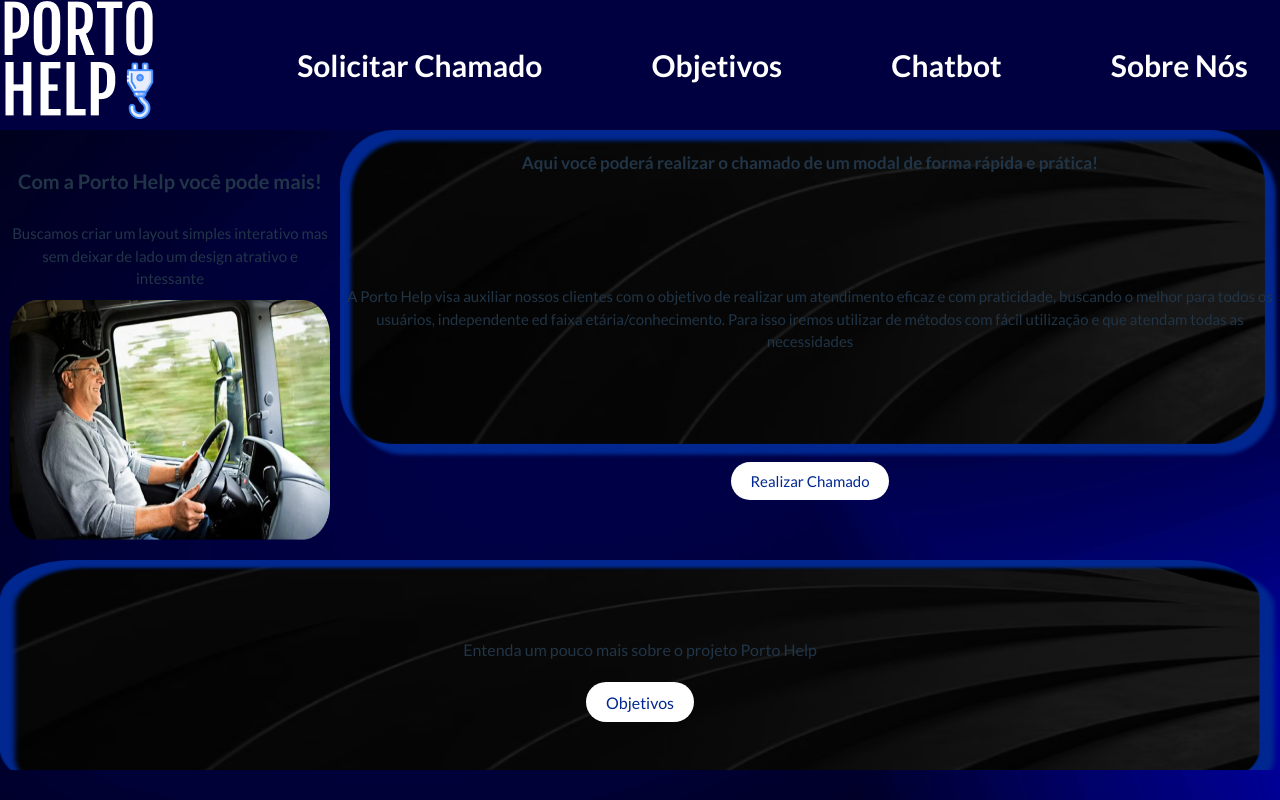
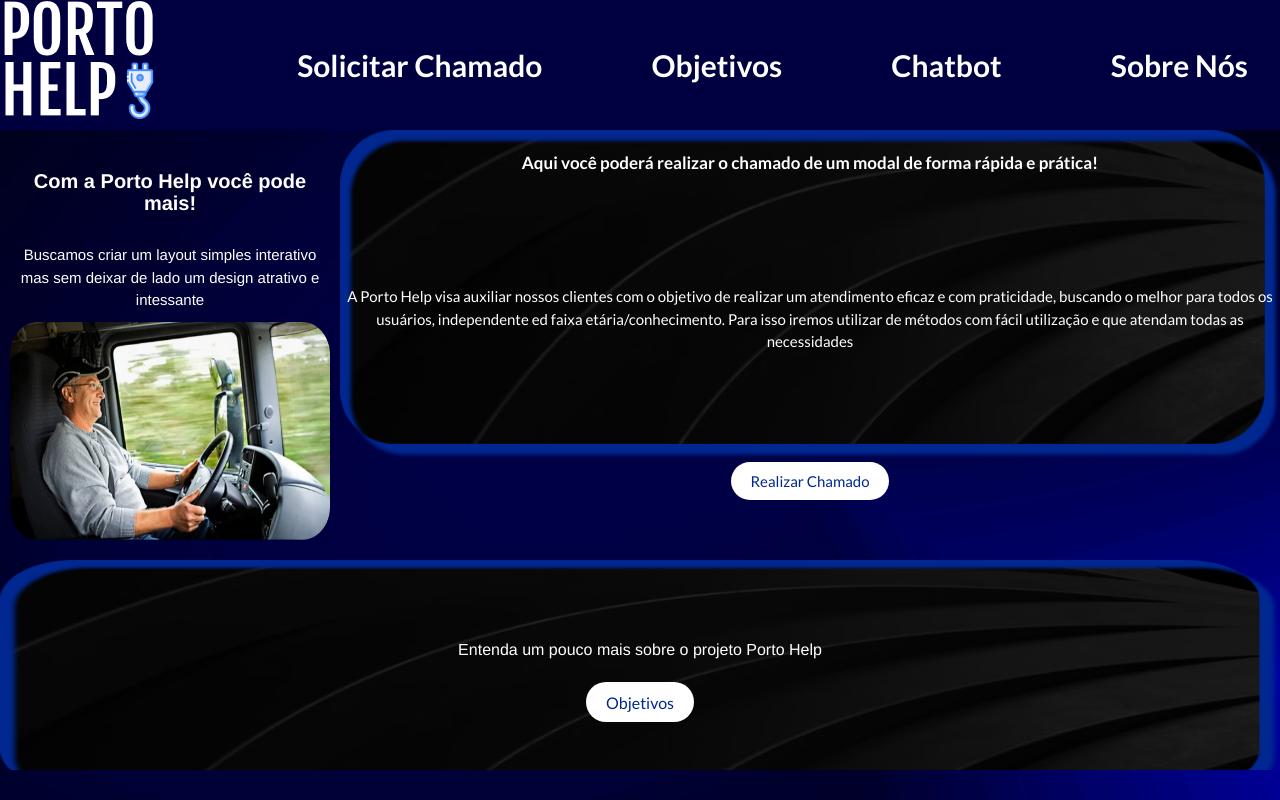
Before and after one commit to kkoliveiraa/Sprint_3_Web, a React (Vite) app in the folder challenge/: page / in a window 1280 px wide. Built offline with nearby package versions, Linux system fonts and the light colour scheme.

Commit message:
ajustes footer botao

```diff
--- a/challenge/src/components/rodape.jsx
+++ b/challenge/src/components/rodape.jsx
@@ -8,11 +8,16 @@ export default function Rodape(){
         <footer id="footerStyle">
             <p className="conteudoFooter">Entre em contato conosco</p>
             <p className="conteudoFooter">Quer saber mais sobre os Devs por trás do projeto? Clique no botão abaixo e confira</p>
+            <div>
             <Link to ="/sobrenos">
                 <button className='BotaoSobrenos'> Sobre Nós</button>
             </Link>
-
-            <p>@Grupo ntc<span>|</span>grupontc1@gmail.com<span>|</span> (11)98716-6289</p>
+            </div>
+           <div id="sobreNosCont">
+            <p className='infos'>@Grupo ntc</p>
+            <p  className='infos'> grupontc1@gmail.com</p>
+             <p className='infos'>(11)98716-6289</p>
+             </div>
         </footer>
 
 
--- a/challenge/src/components/styleFooter.css
+++ b/challenge/src/components/styleFooter.css
@@ -13,6 +13,8 @@
     margin: 20px;
     text-align: center;
     padding: 10px;
+    font-family: "Fjalla One-Regular", Helvetica;
+    color:#fff
 }
 .infos{
     display:inline-table;
@@ -21,4 +23,23 @@
     margin: 0 10px;
     margin-top: 20px;
     margin-right: 40px;
+    font-family: "Fjalla One-Regular", Helvetica;
+    color:#fff
 }
+#sobreNosCont{
+    display:contents;
+    justify-content: space-between;
+    font-family: "Fjalla One-Regular", Helvetica;
+    color:#fff
+}
+.infos{
+
+}
+.BotaoSobrenos{
+    padding: 10px 20px;
+    background-color: #fff;
+    color: #002890;
+    border: none;
+    border-radius: 25px;
+    cursor: pointer;
+}
--- a/challenge/src/index.css
+++ b/challenge/src/index.css
@@ -62,7 +62,7 @@ button {
   font-size: 1em;
   font-weight: 500;
   font-family: inherit;
-  background-color: #1a1a1a;
+  background-color: #007bff;
   cursor: pointer;
   transition: border-color 0.25s;
 }
--- a/challenge/src/routes/home/styleHome.css
+++ b/challenge/src/routes/home/styleHome.css
@@ -1,5 +1,7 @@
 #superContainer{
     display: flex;
+    font-family: "Fjalla One-Regular", Helvetica;
+    color:#fff
 }
 #Container1{
     display: flex;
@@ -10,6 +12,8 @@
     justify-content: center;
     text-align: center;
     margin: 10px;
+    font-family: "Fjalla One-Regular", Helvetica;
+    color:#fff
 }
 #Container1 h1{
     font-size: 20px;
@@ -31,12 +35,16 @@
     margin-top: 30px;
     margin-bottom: 30px;
     font-size: 18px;
+    font-family: "Fjalla One-Regular", Helvetica;
+    color:#fff
 }
 #texto{
     text-align: center;
     justify-content: center;
     font-size: 10px;
     margin-bottom: 10px;
+    font-family: "Fjalla One-Regular", Helvetica;
+    color:#fff
 }
 #motorista{
     width: 25vw;
@@ -110,6 +118,8 @@
 #conteudoObj{
     text-align: center;
     margin-bottom: 20px;
+    font-family: "Fjalla One-Regular", Helvetica;
+    color:#fff
 
 }
 #botaoObj{
@@ -136,6 +146,8 @@
   padding-top: 20px;
   margin: 10px auto;
   max-width: 80%;
+  font-family: "Fjalla One-Regular", Helvetica;
+    color:#fff
 
 }
 
@@ -143,6 +155,8 @@
     margin-top: 20px;
     text-align: center;
     justify-content: space-between;
+    font-family: "Fjalla One-Regular", Helvetica;
+    color:#fff
 }
 .veiculo {
     display:inline-table;
```
